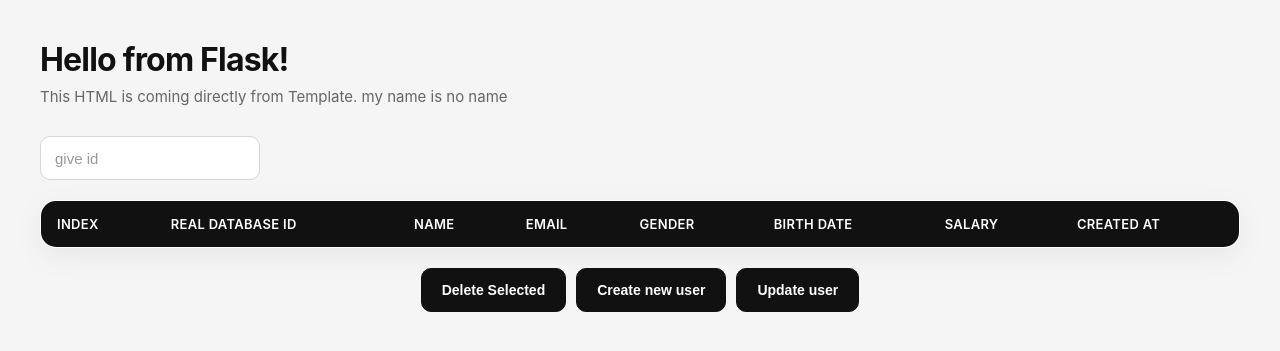
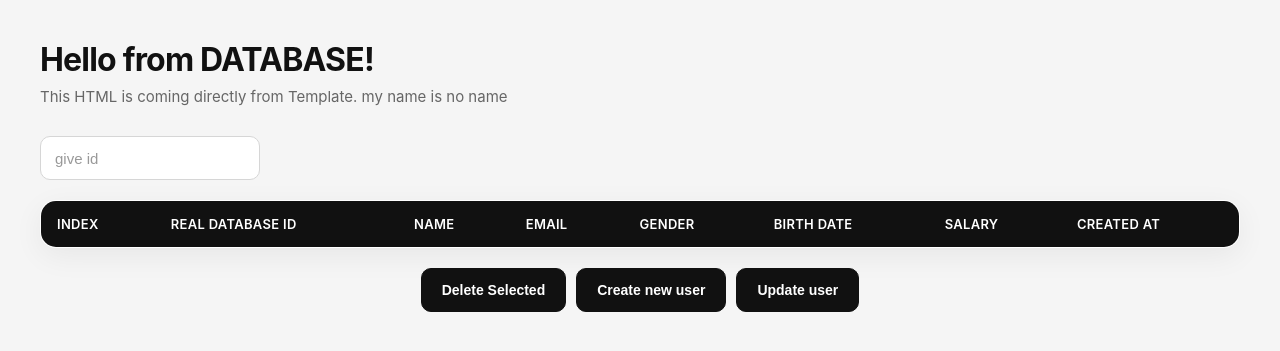
Before and after one commit to arhamwaresi6-sys/my-flask-project, a Flask app: page / in a window 1280 px wide. Shown: the top 351 px of the page. Run offline with Flask 3, Linux system fonts and the light colour scheme.

Commit message:
some html updates

```diff
--- a/app.py
+++ b/app.py
@@ -56,7 +56,7 @@ def home():
         form_string = request.form.get("id")
         selected_id_list = [int(elem) for elem in form_string.split(",") if elem.strip()]
         print(selected_id_list)
-    return render_template("index.html",users = users,selected_id_list=selected_id_list)
+    return render_template("index.html",users = users,selected_id_list=selected_id_list,name="Arham")
 #update
 @app.route("/update",methods=["GET","POST"])
 def update():
--- a/templates/base.html
+++ b/templates/base.html
@@ -7,7 +7,7 @@
   </head>
 
   <body>
-    <h1>Hello from Flask!</h1>
+    <h1>Hello from DATABASE!</h1>
     <p>This HTML is coming directly from Template. my name is {{name}}</p>
     {% block table %} {%endblock%}
     <table
```
